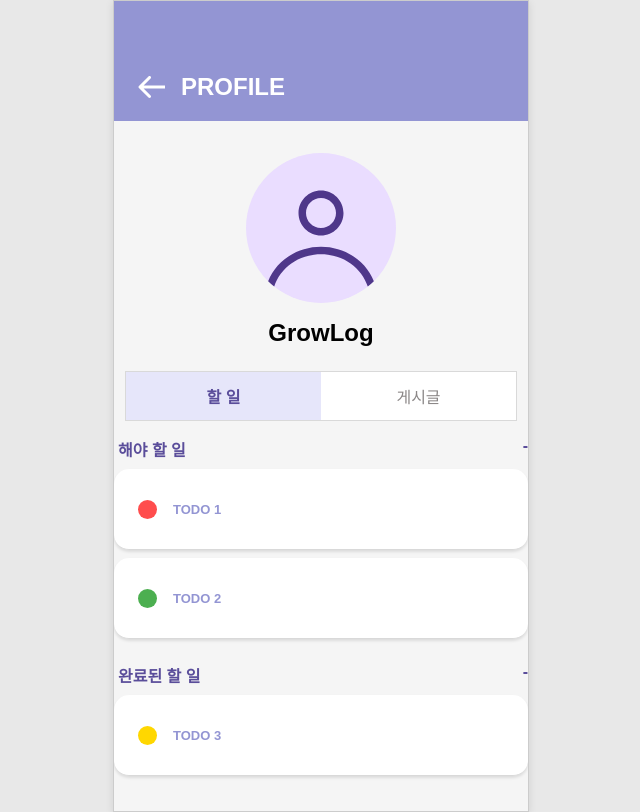
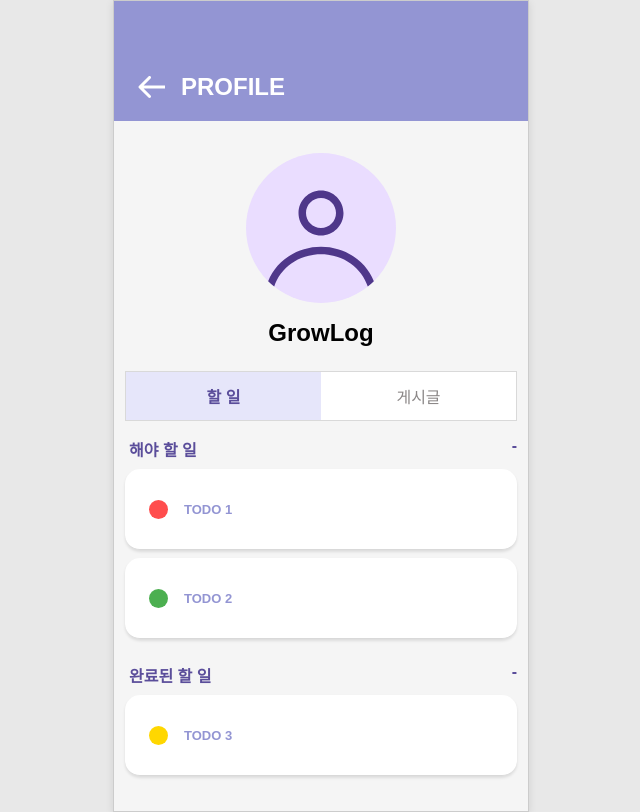
Before and after one commit to GROWLOG-youtube-mockup/todo-app, a React (Vite) app: page /profile in a window 1280 px wide. Shown: the whole page, without its empty margins (319-959 px from the left). Built offline with nearby package versions, Linux system fonts and the light colour scheme; data requests are answered from the project's data file.

Commit message:
refactor(profile): semantic tagging

```diff
--- a/src/pages/TodoProfile.jsx
+++ b/src/pages/TodoProfile.jsx
@@ -10,30 +10,32 @@ function TodoProfile() {
   return (
     <div className="page-container">
       <Header title="PROFILE" />
-      <div className="profile-container">
-        <div className="avatar-container">
+
+      <main className="profile-container">
+        <section className="avatar-container">
           <img src={avatarImg} alt="Profile Avatar" className="profile-avatar" />
           <h2 className="profile-name">GrowLog</h2>
-        </div>
-      </div>
+        </section>
 
-      <TabNav />
-      <div className="tab-content">
-        {currentTab === '할 일' && <TodoTab />}
-        {currentTab === '게시글' && <PostsTab />}
-      </div>
+        <TabNav />
+
+        <section className="tab-content">
+          {currentTab === '할 일' && <TodoTab />}
+          {currentTab === '게시글' && <PostsTab />}
+        </section>
+      </main>
     </div>
   );
 }
 
 export default TodoProfile;
 
-const tabs = ['할 일', '게시글'];
 const TabNav = () => {
+  const tabs = ['할 일', '게시글'];
   const { currentTab, setCurrentTab } = useTabStore();
 
   return (
-    <div className="profile-tabs">
+    <nav className="profile-tabs">
       {tabs.map((tab) => (
         <button
           key={tab}
@@ -43,7 +45,7 @@ const TabNav = () => {
           {tab}
         </button>
       ))}
-    </div>
+    </nav>
   );
 };
 
```
